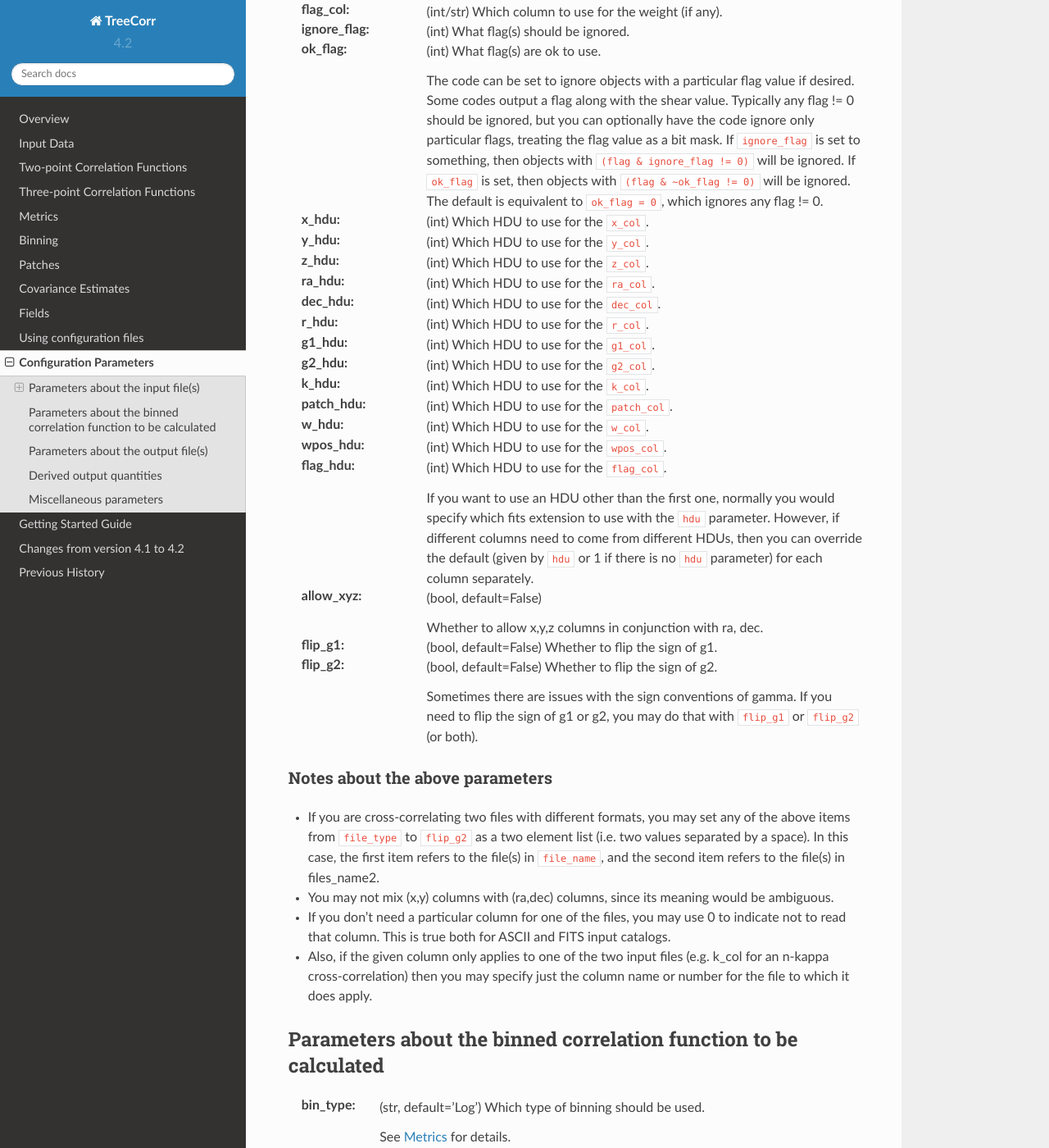
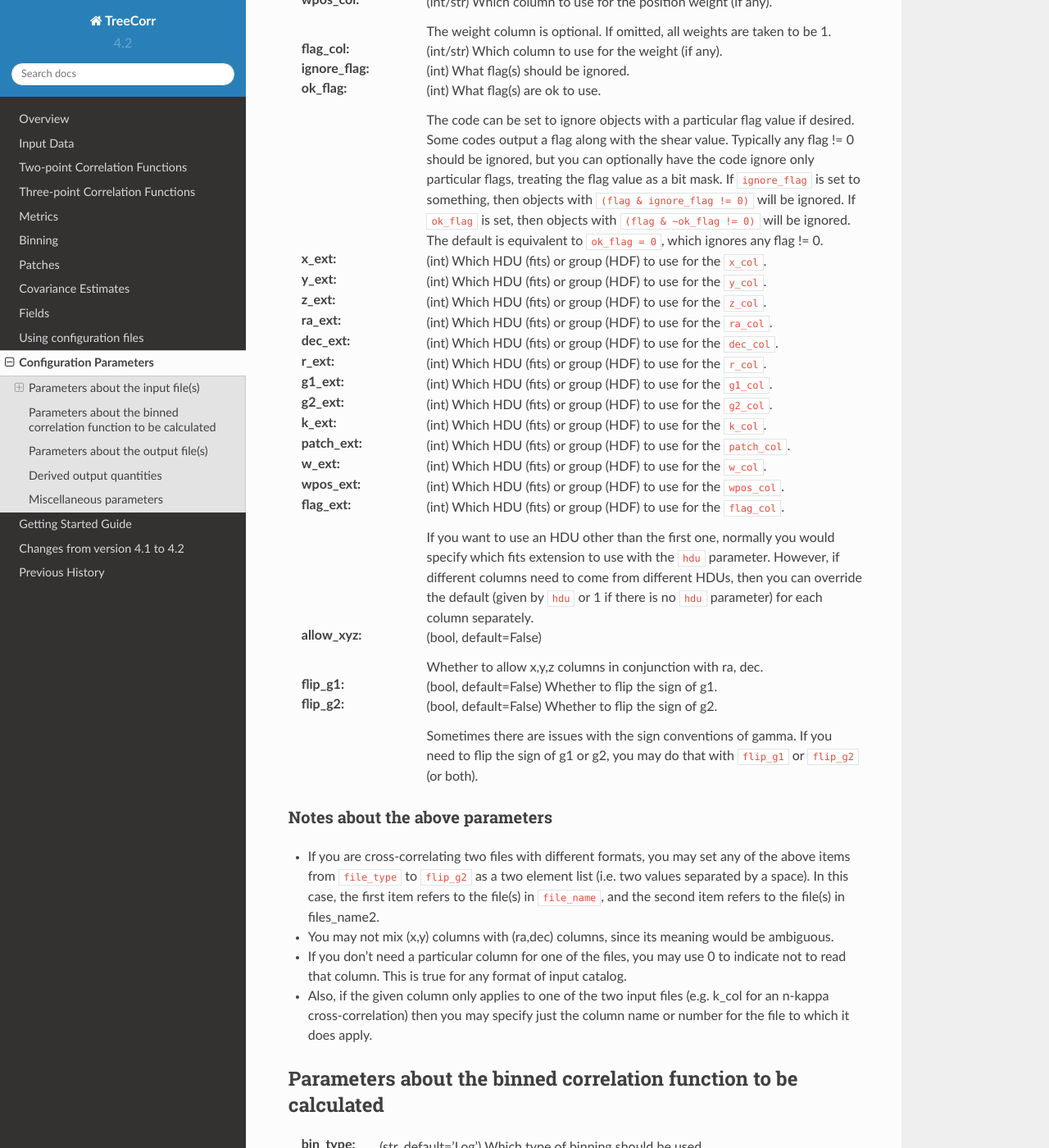
Before and after one commit to rmjarvis/TreeCorr, a Sphinx documentation site: the page built from docs/params.rst, in a window 1280 px wide and 1400 px high, scrolled down 3334 px. Shown: the whole window at 82% size. Built offline with Sphinx 7.4.7 and the Read the Docs theme 2.0.0, drawn with Linux system fonts in a browser that asks for light colours; the version number is read from the project's files by our own code; some of the changed text lies outside the part shown.

Commit message:
update docs file (not built yet)

```diff
--- a/docs/params.rst
+++ b/docs/params.rst
@@ -81,11 +81,13 @@ Parameters about the input file(s)
     comment lines usually begin with '#', but you may specify something
     different if necessary.
 
-:hdu: (int, default=1) The HDU to use for a binary fits table.
+:ext: (int, default=1 for FITS or root for HDF5) The extension (fits) or group (hdf) to read from
 
     Normally if you are using a fits file, the binary fits table is
     taken from the first extension, HDU 1.  If you want to read from a
-    different HDU, you can specify which one to use here.
+    different HDU, you can specify which one to use here. For HDF files,
+    the default is to read from the root of the file, but you can also
+    specify group names like "/data/cat1"
 
 :first_row: (int, default=1)
 :last_row: (int, default=-1)
@@ -175,19 +177,19 @@ Parameters about the input file(s)
     If ``ok_flag`` is set, then objects with ``(flag & ~ok_flag != 0)`` will be ignored.
     The default is equivalent to ``ok_flag = 0``, which ignores any flag != 0.
 
-:x_hdu: (int) Which HDU to use for the ``x_col``.
-:y_hdu: (int) Which HDU to use for the ``y_col``.
-:z_hdu: (int) Which HDU to use for the ``z_col``.
-:ra_hdu: (int) Which HDU to use for the ``ra_col``.
-:dec_hdu: (int) Which HDU to use for the ``dec_col``.
-:r_hdu: (int) Which HDU to use for the ``r_col``.
-:g1_hdu: (int) Which HDU to use for the ``g1_col``.
-:g2_hdu: (int) Which HDU to use for the ``g2_col``.
-:k_hdu: (int) Which HDU to use for the ``k_col``.
-:patch_hdu: (int) Which HDU to use for the ``patch_col``.
-:w_hdu: (int) Which HDU to use for the ``w_col``.
-:wpos_hdu: (int) Which HDU to use for the ``wpos_col``.
-:flag_hdu: (int) Which HDU to use for the ``flag_col``.
+:x_ext: (int) Which HDU (fits) or group (HDF) to use for the ``x_col``.
+:y_ext: (int) Which HDU (fits) or group (HDF) to use for the ``y_col``.
+:z_ext: (int) Which HDU (fits) or group (HDF) to use for the ``z_col``.
+:ra_ext: (int) Which HDU (fits) or group (HDF) to use for the ``ra_col``.
+:dec_ext: (int) Which HDU (fits) or group (HDF) to use for the ``dec_col``.
+:r_ext: (int) Which HDU (fits) or group (HDF) to use for the ``r_col``.
+:g1_ext: (int) Which HDU (fits) or group (HDF) to use for the ``g1_col``.
+:g2_ext: (int) Which HDU (fits) or group (HDF) to use for the ``g2_col``.
+:k_ext: (int) Which HDU (fits) or group (HDF) to use for the ``k_col``.
+:patch_ext: (int) Which HDU (fits) or group (HDF) to use for the ``patch_col``.
+:w_ext: (int) Which HDU (fits) or group (HDF) to use for the ``w_col``.
+:wpos_ext: (int) Which HDU (fits) or group (HDF) to use for the ``wpos_col``.
+:flag_ext: (int) Which HDU (fits) or group (HDF) to use for the ``flag_col``.
 
     If you want to use an HDU other than the first one, normally you would
     specify which fits extension to use with the ``hdu`` parameter.  However, if
@@ -220,8 +222,8 @@ Notes about the above parameters
   would be ambiguous.
 
 - If you don't need a particular column for one of the files, you may
-  use 0 to indicate not to read that column.  This is true both for
-  ASCII and FITS input catalogs.
+  use 0 to indicate not to read that column.  This is true for
+  any format of input catalog.
 
 - Also, if the given column only applies to one of the two input files
   (e.g. k_col for an n-kappa cross-correlation) then you may specify just
```
Also changed, not shown: other parts of docs/params.rst (+1 -1 lines).
